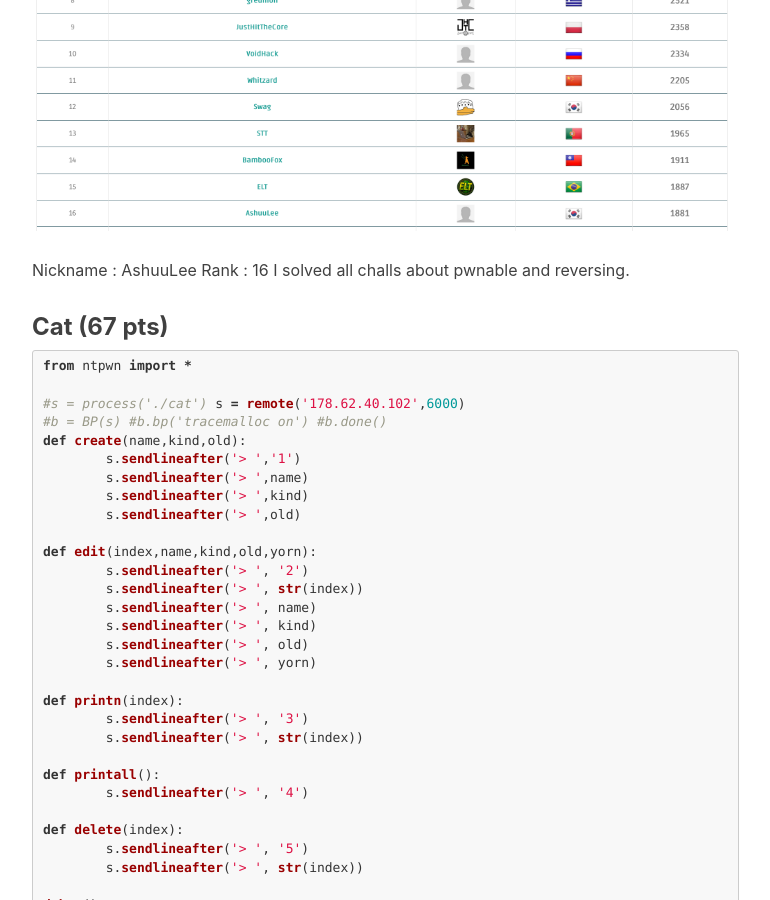
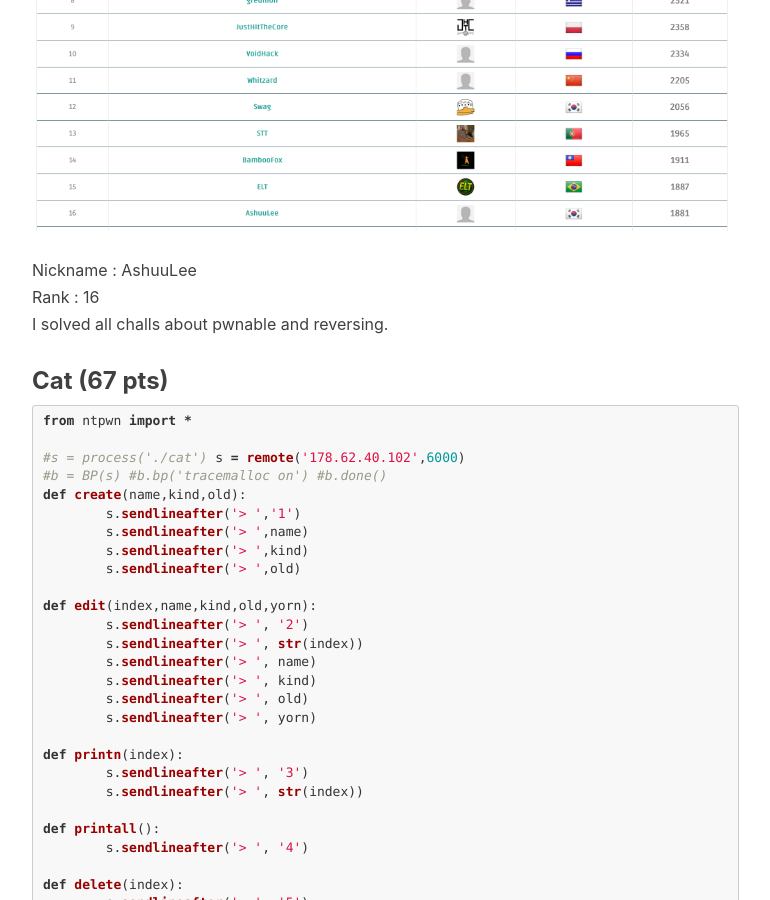
Before and after one commit to LYoungJoo/lyoungjoo.github.io, a Jekyll site: the page built from _posts/2018-05-02-Asis-CTF-2018-quals-write-up.md, in a window 1280 px wide and 900 px high, scrolled down 977 px. Shown: the whole window, without its empty margins (233-1003 px from the left). Built offline with Jekyll 4.4.1, drawn with Linux system fonts in a browser that asks for light colours; nearby versions of some CDN libraries; comment, search, counter and statistics services are not loaded.

```diff
--- a/_posts/2018-05-02-Asis-CTF-2018-quals-write-up.md
+++ b/_posts/2018-05-02-Asis-CTF-2018-quals-write-up.md
@@ -14,9 +14,9 @@ tags:
 ### info
 
 ![ScoreBoard](/img/in-post/asisctf/ScoreBoard.png)
-Nickname : AshuuLee
-Rank : 16
-I solved all challs about pwnable and reversing.
+Nickname : AshuuLee<br>
+Rank : 16<br>
+I solved all challs about pwnable and reversing.<br>
 
 
 ### Cat (67 pts)
```
